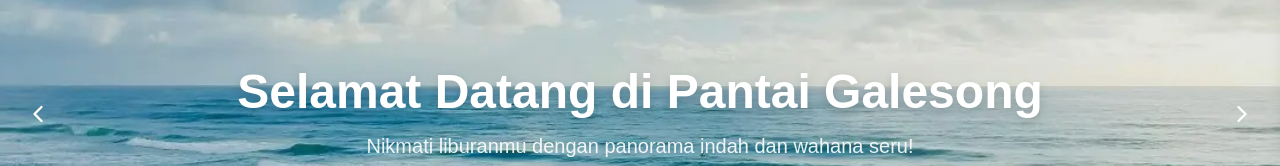
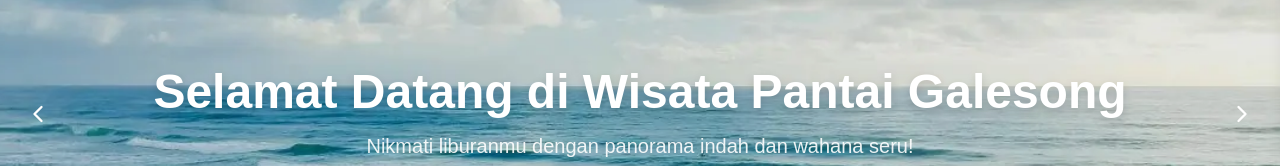
Before and after one commit to hjrsmail/seatrip, a Next.js app: page / in a window 1280 px wide. Shown: the part 286-452 px from the top of the page. Built offline with nearby package versions, Linux system fonts and the light colour scheme.

Commit message:
feat: update wisata name on captions

```diff
--- a/components/Carousel.tsx
+++ b/components/Carousel.tsx
@@ -15,7 +15,7 @@ const images = [
 
 const captions = [
     {
-        title: "Selamat Datang di Pantai Galesong",
+        title: "Selamat Datang di Wisata Pantai Galesong",
         subtitle: "Nikmati liburanmu dengan panorama indah dan wahana seru!",
     },
     {
```
